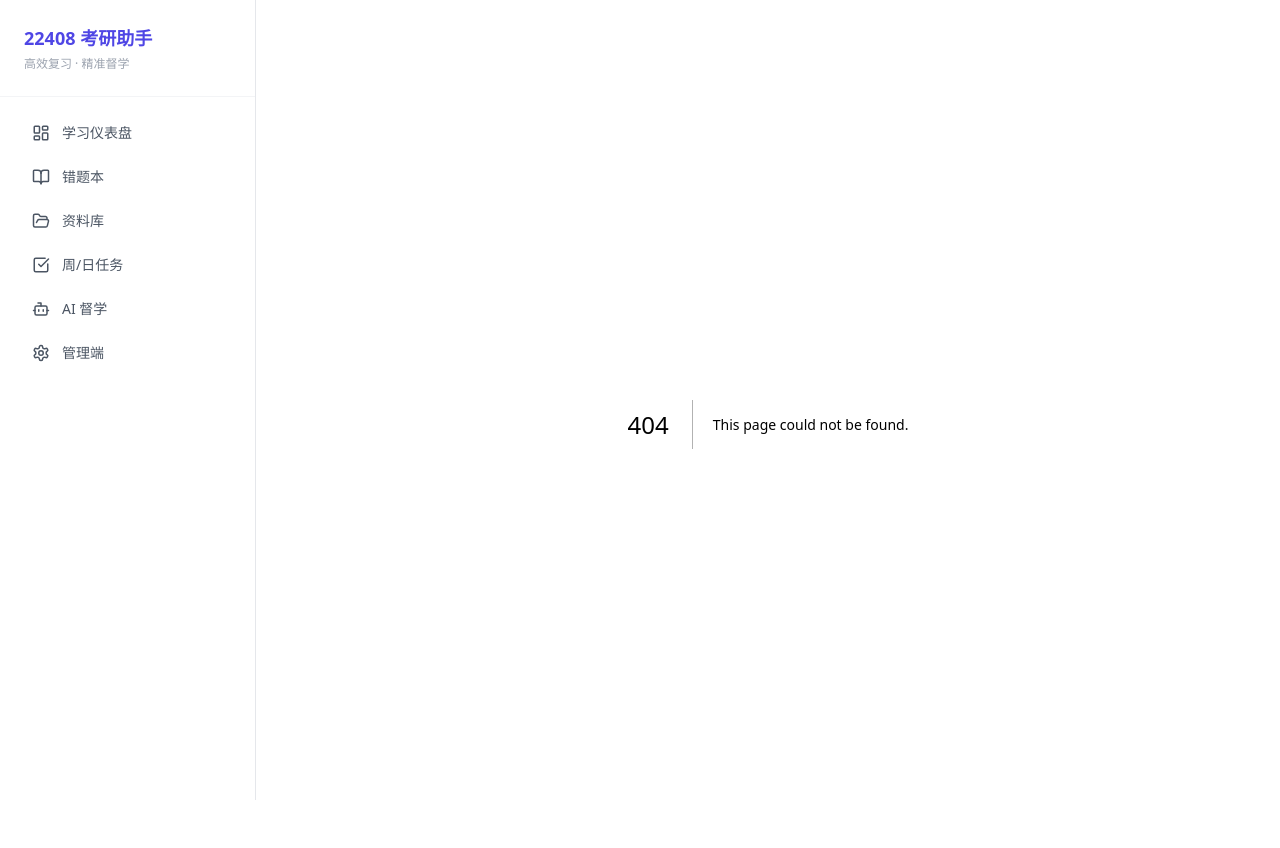
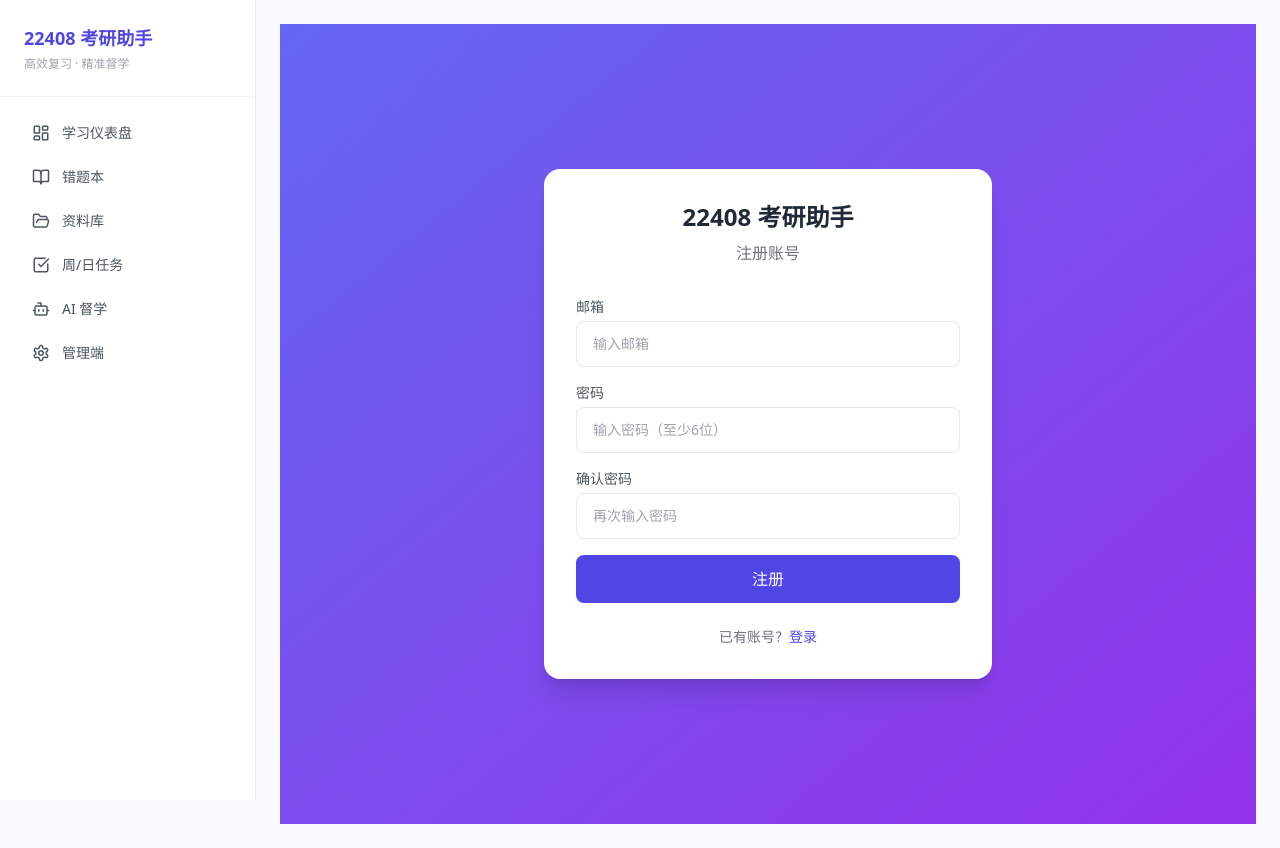
Before and after one commit to dmd211/my-todo-app, a Next.js app: page /register in a window 1280 px wide. Before the commit this address had no page. Built offline with nearby package versions, Linux system fonts and the light colour scheme; no server answers.

Commit message:
feat: 添加登录注册系统，管理端需要登录才能访问

```diff
--- a/src/app/admin/page.tsx
+++ b/src/app/admin/page.tsx
@@ -1,18 +1,38 @@
 'use client'
 import { useEffect, useState } from 'react'
+import { useRouter } from 'next/navigation'
 import { supabase } from '@/lib/supabase'
-import { Plus, Trash2, Edit2, Check, X } from 'lucide-react'
+import { getCurrentUser, logout } from '@/lib/auth'
+import { Plus, Trash2, Edit2, Check, X, LogOut } from 'lucide-react'
 
 export default function AdminPage() {
+  const router = useRouter()
   const [subjects, setSubjects] = useState<any[]>([])
   const [knowledgePoints, setKnowledgePoints] = useState<any[]>([])
   const [loading, setLoading] = useState(true)
+  const [checkingAuth, setCheckingAuth] = useState(true)
+  const [userEmail, setUserEmail] = useState('')
   const [activeTab, setActiveTab] = useState<'subjects' | 'knowledge'>('subjects')
-  const [editingSubject, setEditingSubject] = useState<any | null>(null)
+  const [editingSubject, setEditingSubject] = useState<any>(null)
   const [newSubjectName, setNewSubjectName] = useState('')
   const [newSubjectColor, setNewSubjectColor] = useState('#6366f1')
   const [newKPName, setNewKPName] = useState('')
   const [newKPSubject, setNewKPSubject] = useState('')
+
+  // 检查登录状态
+  useEffect(() => {
+    async function checkAuth() {
+      const user = await getCurrentUser()
+      if (!user) {
+        router.push('/login')
+        return
+      }
+      setUserEmail(user.email || '')
+      setCheckingAuth(false)
+      load()
+    }
+    checkAuth()
+  }, [router])
 
   async function load() {
     setLoading(true)
@@ -29,7 +49,10 @@ export default function AdminPage() {
     setLoading(false)
   }
 
-  useEffect(() => { load() }, [])
+  async function handleLogout() {
+    await logout()
+    router.push('/login')
+  }
 
   async function saveSubject(e: React.FormEvent) {
     e.preventDefault()
@@ -65,13 +88,22 @@ export default function AdminPage() {
     load()
   }
 
+  if (checkingAuth) return <div className="p-6 text-gray-400">检查登录状态...</div>
   if (loading) return <div className="p-6 text-gray-400">加载中...</div>
 
   return (
     <div className="space-y-5">
-      <div>
-        <h2 className="text-2xl font-bold text-gray-800">管理端</h2>
-        <p className="text-sm text-gray-500 mt-1">管理学科和知识点</p>
+      <div className="flex items-center justify-between">
+        <div>
+          <h2 className="text-2xl font-bold text-gray-800">管理端</h2>
+          <p className="text-sm text-gray-500 mt-1">管理学科和知识点</p>
+        </div>
+        <div className="flex items-center gap-3">
+          <span className="text-sm text-gray-500">{userEmail}</span>
+          <button onClick={handleLogout} className="flex items-center gap-1.5 text-sm text-gray-500 hover:text-red-500 px-3 py-1.5 rounded-lg hover:bg-red-50">
+            <LogOut size={16} /> 退出
+          </button>
+        </div>
       </div>
 
       {/* Tabs */}
--- /dev/null
+++ b/src/app/login/page.tsx
@@ -0,0 +1,83 @@
+'use client'
+import { useState } from 'react'
+import { useRouter } from 'next/navigation'
+import { login } from '@/lib/auth'
+import Link from 'next/link'
+
+export default function LoginPage() {
+  const router = useRouter()
+  const [email, setEmail] = useState('')
+  const [password, setPassword] = useState('')
+  const [error, setError] = useState('')
+  const [loading, setLoading] = useState(false)
+
+  async function handleSubmit(e: React.FormEvent) {
+    e.preventDefault()
+    setError('')
+
+    if (!email || !password) {
+      setError('请填写所有字段')
+      return
+    }
+
+    setLoading(true)
+    try {
+      await login(email, password)
+      router.push('/admin')
+    } catch (e: any) {
+      setError(e.message || '登录失败')
+    }
+    setLoading(false)
+  }
+
+  return (
+    <div className="min-h-screen bg-gradient-to-br from-indigo-500 to-purple-600 flex items-center justify-center p-4">
+      <div className="bg-white rounded-2xl shadow-xl p-8 w-full max-w-md">
+        <div className="text-center mb-8">
+          <h1 className="text-2xl font-bold text-gray-800">22408 考研助手</h1>
+          <p className="text-gray-500 mt-2">管理端登录</p>
+        </div>
+
+        <form onSubmit={handleSubmit} className="space-y-4">
+          <div>
+            <label className="block text-sm font-medium text-gray-600 mb-1">邮箱</label>
+            <input
+              type="email"
+              value={email}
+              onChange={e => setEmail(e.target.value)}
+              className="w-full border border-gray-200 rounded-lg px-4 py-3 text-sm"
+              placeholder="输入邮箱"
+            />
+          </div>
+
+          <div>
+            <label className="block text-sm font-medium text-gray-600 mb-1">密码</label>
+            <input
+              type="password"
+              value={password}
+              onChange={e => setPassword(e.target.value)}
+              className="w-full border border-gray-200 rounded-lg px-4 py-3 text-sm"
+              placeholder="输入密码"
+            />
+          </div>
+
+          {error && (
+            <div className="bg-red-50 text-red-600 text-sm p-3 rounded-lg">{error}</div>
+          )}
+
+          <button
+            type="submit"
+            disabled={loading}
+            className="w-full bg-indigo-600 text-white py-3 rounded-lg font-medium hover:bg-indigo-700 disabled:opacity-50"
+          >
+            {loading ? '登录中...' : '登录'}
+          </button>
+        </form>
+
+        <p className="text-center text-sm text-gray-500 mt-6">
+          还没有账号？<Link href="/register" className="text-indigo-600 hover:underline">注册</Link>
+        </p>
+      </div>
+    </div>
+  )
+}
--- /dev/null
+++ b/src/app/register/page.tsx
@@ -0,0 +1,106 @@
+'use client'
+import { useState } from 'react'
+import { useRouter } from 'next/navigation'
+import { register } from '@/lib/auth'
+import Link from 'next/link'
+
+export default function RegisterPage() {
+  const router = useRouter()
+  const [email, setEmail] = useState('')
+  const [password, setPassword] = useState('')
+  const [confirmPassword, setConfirmPassword] = useState('')
+  const [error, setError] = useState('')
+  const [loading, setLoading] = useState(false)
+
+  async function handleSubmit(e: React.FormEvent) {
+    e.preventDefault()
+    setError('')
+
+    if (!email || !password || !confirmPassword) {
+      setError('请填写所有字段')
+      return
+    }
+
+    if (password !== confirmPassword) {
+      setError('两次密码不一致')
+      return
+    }
+
+    if (password.length < 6) {
+      setError('密码至少6位')
+      return
+    }
+
+    setLoading(true)
+    try {
+      await register(email, password)
+      alert('注册成功！现在可以登录了')
+      router.push('/login')
+    } catch (e: any) {
+      setError(e.message || '注册失败')
+    }
+    setLoading(false)
+  }
+
+  return (
+    <div className="min-h-screen bg-gradient-to-br from-indigo-500 to-purple-600 flex items-center justify-center p-4">
+      <div className="bg-white rounded-2xl shadow-xl p-8 w-full max-w-md">
+        <div className="text-center mb-8">
+          <h1 className="text-2xl font-bold text-gray-800">22408 考研助手</h1>
+          <p className="text-gray-500 mt-2">注册账号</p>
+        </div>
+
+        <form onSubmit={handleSubmit} className="space-y-4">
+          <div>
+            <label className="block text-sm font-medium text-gray-600 mb-1">邮箱</label>
+            <input
+              type="email"
+              value={email}
+              onChange={e => setEmail(e.target.value)}
+              className="w-full border border-gray-200 rounded-lg px-4 py-3 text-sm"
+              placeholder="输入邮箱"
+            />
+          </div>
+
+          <div>
+            <label className="block text-sm font-medium text-gray-600 mb-1">密码</label>
+            <input
+              type="password"
+              value={password}
+              onChange={e => setPassword(e.target.value)}
+              className="w-full border border-gray-200 rounded-lg px-4 py-3 text-sm"
+              placeholder="输入密码（至少6位）"
+            />
+          </div>
+
+          <div>
+            <label className="block text-sm font-medium text-gray-600 mb-1">确认密码</label>
+            <input
+              type="password"
+              value={confirmPassword}
+              onChange={e => setConfirmPassword(e.target.value)}
+              className="w-full border border-gray-200 rounded-lg px-4 py-3 text-sm"
+              placeholder="再次输入密码"
+            />
+          </div>
+
+          {error && (
+            <div className="bg-red-50 text-red-600 text-sm p-3 rounded-lg">{error}</div>
+          )}
+
+          <button
+            type="submit"
+            disabled={loading}
+            className="w-full bg-indigo-600 text-white py-3 rounded-lg font-medium hover:bg-indigo-700 disabled:opacity-50"
+          >
+            {loading ? '注册中...' : '注册'}
+          </button>
+        </form>
+
+        <p className="text-center text-sm text-gray-500 mt-6">
+          已有账号？<Link href="/login" className="text-indigo-600 hover:underline">登录</Link>
+        </p>
+      </div>
+    </div>
+  )
+}
--- /dev/null
+++ b/src/lib/auth.ts
@@ -0,0 +1,43 @@
+import { supabase } from './supabase'
+
+export interface User {
+  id: string
+  email: string
+  created_at: string
+}
+
+export async function register(email: string, password: string) {
+  const { data, error } = await supabase.auth.signUp({
+    email,
+    password,
+  })
+  if (error) throw error
+  return data
+}
+
+export async function login(email: string, password: string) {
+  const { data, error } = await supabase.auth.signInWithPassword({
+    email,
+    password,
+  })
+  if (error) throw error
+  return data
+}
+
+export async function logout() {
+  const { error } = await supabase.auth.signOut()
+  if (error) throw error
+}
+
+export async function getCurrentUser() {
+  const { data: { user } } = await supabase.auth.getUser()
+  return user
+}
+
+export async function requireAuth() {
+  const user = await getCurrentUser()
+  if (!user) {
+    throw new Error('UNAUTHORIZED')
+  }
+  return user
+}
```
